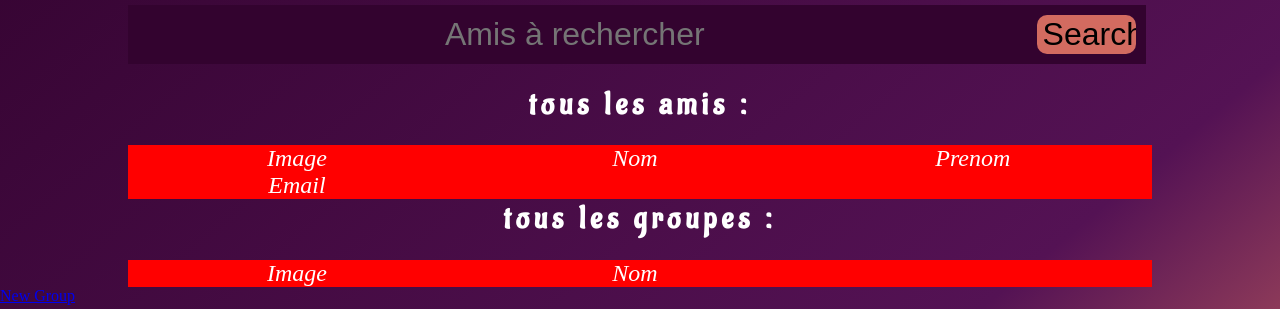
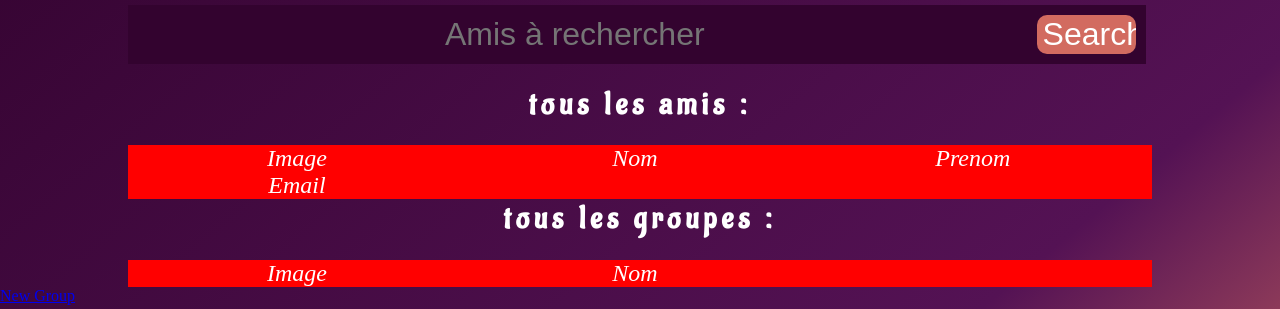
Before and after one commit to Im-Rises/friends-link, a PHP site: page /show_all_discussions.php in a window 1280 px wide. Shown: the part 180-489 px from the top of the page. Run offline with PHP 8.4, Linux system fonts and the light colour scheme; the visitor is signed in with stand-in values (Sample User, id 1); data that the repository does not hold is empty.

Commit message:
correction css sur la barre de recherche dans les discussions

```diff
--- a/tp_a_rendre/addImgServ.php
+++ b/tp_a_rendre/addImgServ.php
@@ -17,7 +17,6 @@ if (isset($_SESSION["email"]) and $_SESSION["email"] != NULL) {
 
 
         $imageName = $_SESSION['email'];
-        //var_dump($_FILES);
 
         if ($_SERVER['REQUEST_METHOD'] == 'POST') {
 
--- a/tp_a_rendre/style.css
+++ b/tp_a_rendre/style.css
@@ -31,6 +31,7 @@ html {
     width                    : 90%;
     font-size                : 200%;
     border-top-left-radius   : 5px;
+    color                    : white;
     border-bottom-left-radius: 5px;
     border                   : none;
     text-align               : center;
@@ -38,6 +39,7 @@ html {
 
 .searchBtn,
 .sub {
+    color           : white;
     text-align      : center;
     background-color: #D26B60;
     width           : 10%;
```
